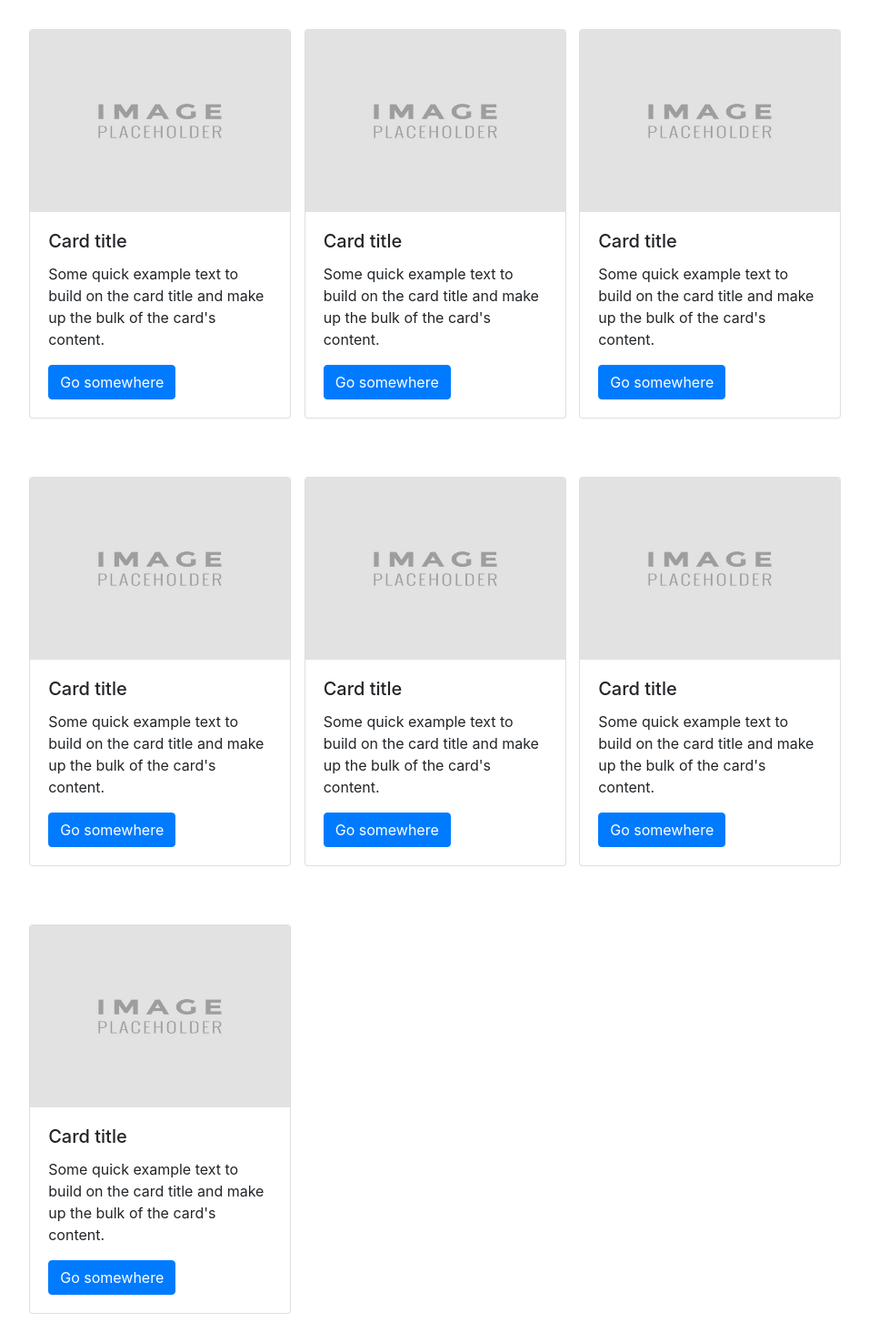
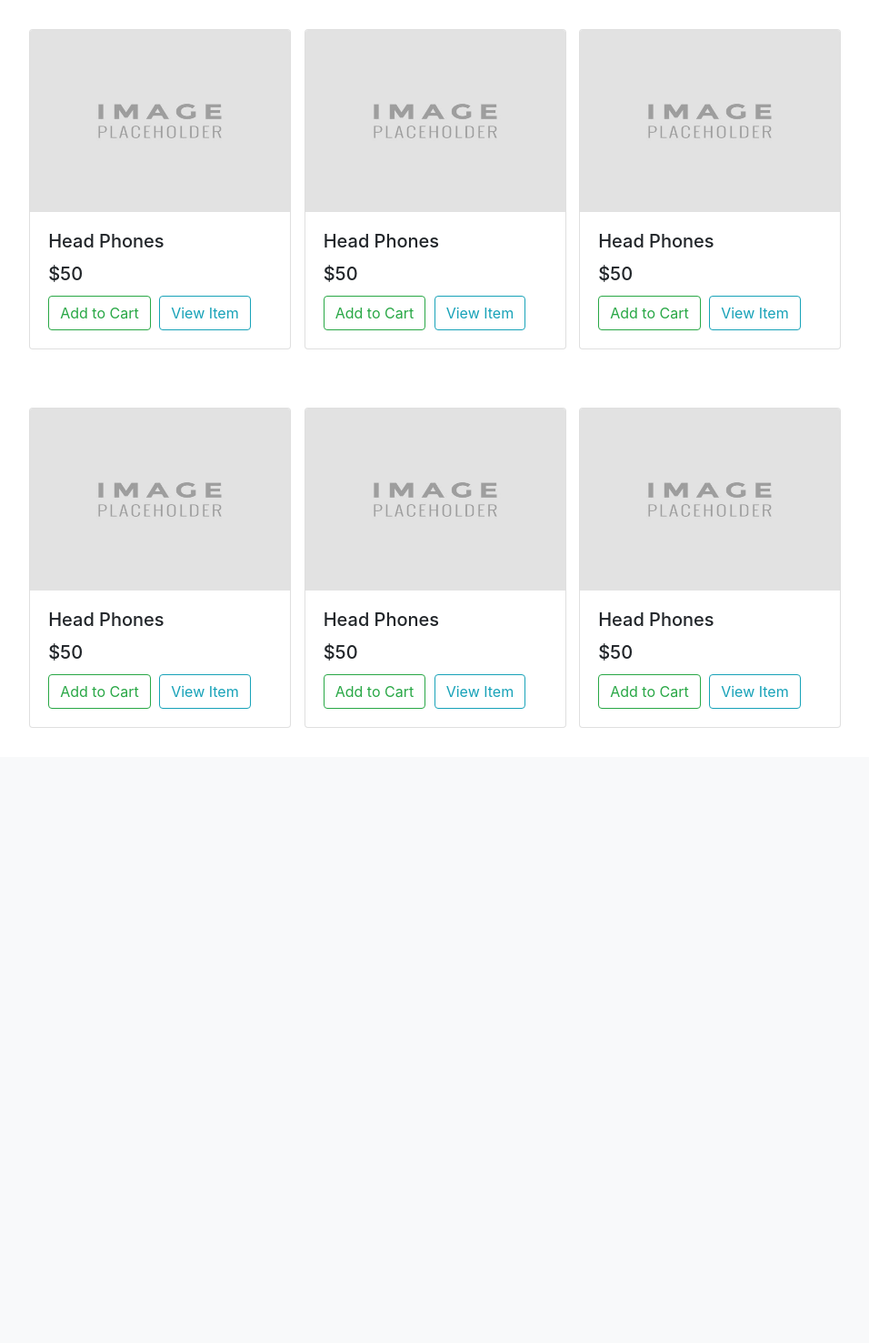
Before and after one commit to marvingreg/ECommerce, a Django app: page / in a window 1280 px wide. Shown: the part 56-1532 px from the top of the page at 91% size, without its empty margins (103-1059 px from the left). After the commit the page ends 856 px from the top, so only its background shows below. Run offline with Django 4.2, Linux system fonts and the light colour scheme.

Commit message:
Added models, cart.html, modified items.html

```diff
--- a/products/templates/index.html
+++ b/products/templates/index.html
@@ -15,8 +15,12 @@
     {%include 'navbar.html'%}
 
     <div class="col-sm-10 my-auto" style="margin: 9vw ;" >
-      {%include 'items.html'%}
+      {%block items%}
+      {%endblock%}
     </div>
+
+    {%block content%}
+    {%endblock%}
 
     <!-- Optional JavaScript -->
     <!-- jQuery first, then Popper.js, then Bootstrap JS -->
--- a/products/templates/items.html
+++ b/products/templates/items.html
@@ -1,63 +1,64 @@
+{%extends 'index.html'%}
+{%block items%}
 {%load static%}
 <div class="card" style="width: 18rem; display: inline-block; margin: 2rem 5px; ">
     <img class="card-img-top" src="{%static 'images/image-placeholder.jpg' %}" width="200px" height="200px" alt="Card image cap">
     <div class="card-body">
-      <h5 class="card-title">Card title</h5>
-      <p class="card-text">Some quick example text to build on the card title and make up the bulk of the card's content.</p>
-      <a href="#" class="btn btn-primary">Go somewhere</a>
+      <h5 class="card-title">Head Phones</h5>
+      <h5 class="card-title">$50</h5>
+        <a href="#" class="btn btn-outline-success" style="margin-right: 5px ; display: inline-block;">Add to Cart</a>
+        <a href="#" class="btn btn-outline-info" style="margin-right: 5px ; display: inline-block;">View Item</a>
     </div>
 </div>
 
 <div class="card" style="width: 18rem; display: inline-block; margin: 2rem 5px; ">
-    <img class="card-img-top" src="{%static 'images/image-placeholder.jpg'  %}" width="200px" height="200px" alt="Card image cap">
+  <img class="card-img-top" src="{%static 'images/image-placeholder.jpg' %}" width="200px" height="200px" alt="Card image cap">
   <div class="card-body">
-      <h5 class="card-title">Card title</h5>
-      <p class="card-text">Some quick example text to build on the card title and make up the bulk of the card's content.</p>
-      <a href="#" class="btn btn-primary">Go somewhere</a>
+    <h5 class="card-title">Head Phones</h5>
+    <h5 class="card-title">$50</h5>
+      <a href="#" class="btn btn-outline-success" style="margin-right: 5px ; display: inline-block;">Add to Cart</a>
+      <a href="#" class="btn btn-outline-info" style="margin-right: 5px ; display: inline-block;">View Item</a>
   </div>
 </div>
 
-<div class="card" style="width: 18rem; display: inline-block; margin: 2rem 5px;">
-    <img class="card-img-top" src="{%static 'images/image-placeholder.jpg'  %}" width="200px" height="200px" alt="Card image cap">
+<div class="card" style="width: 18rem; display: inline-block; margin: 2rem 5px; ">
+  <img class="card-img-top" src="{%static 'images/image-placeholder.jpg' %}" width="200px" height="200px" alt="Card image cap">
   <div class="card-body">
-      <h5 class="card-title">Card title</h5>
-      <p class="card-text">Some quick example text to build on the card title and make up the bulk of the card's content.</p>
-      <a href="#" class="btn btn-primary">Go somewhere</a>
+    <h5 class="card-title">Head Phones</h5>
+    <h5 class="card-title">$50</h5>
+      <a href="#" class="btn btn-outline-success" style="margin-right: 5px ; display: inline-block;">Add to Cart</a>
+      <a href="#" class="btn btn-outline-info" style="margin-right: 5px ; display: inline-block;">View Item</a>
   </div>
 </div>
 
-<div class="card" style="width: 18rem; display: inline-block; margin: 2rem 5px;">
-    <img class="card-img-top" src="{%static 'images/image-placeholder.jpg'  %}" width="200px" height="200px" alt="Card image cap">
+<div class="card" style="width: 18rem; display: inline-block; margin: 2rem 5px; ">
+  <img class="card-img-top" src="{%static 'images/image-placeholder.jpg' %}" width="200px" height="200px" alt="Card image cap">
   <div class="card-body">
-      <h5 class="card-title">Card title</h5>
-      <p class="card-text">Some quick example text to build on the card title and make up the bulk of the card's content.</p>
-      <a href="#" class="btn btn-primary">Go somewhere</a>
+    <h5 class="card-title">Head Phones</h5>
+    <h5 class="card-title">$50</h5>
+      <a href="#" class="btn btn-outline-success" style="margin-right: 5px ; display: inline-block;">Add to Cart</a>
+      <a href="#" class="btn btn-outline-info" style="margin-right: 5px ; display: inline-block;">View Item</a>
   </div>
 </div>
 
-<div class="card" style="width: 18rem; display: inline-block; margin: 2rem 5px;">
-    <img class="card-img-top" src="{%static 'images/image-placeholder.jpg'  %}" width="200px" height="200px" alt="Card image cap">
+<div class="card" style="width: 18rem; display: inline-block; margin: 2rem 5px; ">
+  <img class="card-img-top" src="{%static 'images/image-placeholder.jpg' %}" width="200px" height="200px" alt="Card image cap">
   <div class="card-body">
-      <h5 class="card-title">Card title</h5>
-      <p class="card-text">Some quick example text to build on the card title and make up the bulk of the card's content.</p>
-      <a href="#" class="btn btn-primary">Go somewhere</a>
+    <h5 class="card-title">Head Phones</h5>
+    <h5 class="card-title">$50</h5>
+      <a href="#" class="btn btn-outline-success" style="margin-right: 5px ; display: inline-block;">Add to Cart</a>
+      <a href="#" class="btn btn-outline-info" style="margin-right: 5px ; display: inline-block;">View Item</a>
   </div>
 </div>
 
-<div class="card" style="width: 18rem; display: inline-block; margin: 2rem 5px;">
-    <img class="card-img-top" src="{%static 'images/image-placeholder.jpg'  %}" width="200px" height="200px" alt="Card image cap">
+<div class="card" style="width: 18rem; display: inline-block; margin: 2rem 5px; ">
+  <img class="card-img-top" src="{%static 'images/image-placeholder.jpg' %}" width="200px" height="200px" alt="Card image cap">
   <div class="card-body">
-      <h5 class="card-title">Card title</h5>
-      <p class="card-text">Some quick example text to build on the card title and make up the bulk of the card's content.</p>
-      <a href="#" class="btn btn-primary">Go somewhere</a>
+    <h5 class="card-title">Head Phones</h5>
+    <h5 class="card-title">$50</h5>
+      <a href="#" class="btn btn-outline-success" style="margin-right: 5px ; display: inline-block;">Add to Cart</a>
+      <a href="#" class="btn btn-outline-info" style="margin-right: 5px ; display: inline-block;">View Item</a>
   </div>
 </div>
 
-<div class="card" style="width: 18rem; display: inline-block; margin: 2rem 5px;">
-    <img class="card-img-top" src="{%static 'images/image-placeholder.jpg'  %}" width="200px" height="200px" alt="Card image cap">
-    <div class="card-body">
-      <h5 class="card-title">Card title</h5>
-      <p class="card-text">Some quick example text to build on the card title and make up the bulk of the card's content.</p>
-      <a href="#" class="btn btn-primary">Go somewhere</a>
-    </div>
-</div>
+{%endblock%}
--- a/products/templates/navbar.html
+++ b/products/templates/navbar.html
@@ -16,7 +16,7 @@
           <a class="nav-link" href="#">Log In</a>
         </li>
         <li class="nav-item active">
-            <a class="nav-link" href="#"><i class="fa-solid fa-cart-shopping"></i></a>
+            <a class="nav-link" href="{%url 'cart'%}"><i class="fa-solid fa-cart-shopping"></i></a>
           </li>
       </ul>
     </div>
--- a/products/urls.py
+++ b/products/urls.py
@@ -4,4 +4,5 @@ from . import views
 
 urlpatterns = [
     path('', views.index, name='home'),
+    path('view_cart', views.cart, name='cart'),
 ]
--- a/products/views.py
+++ b/products/views.py
@@ -5,4 +5,8 @@ from django.http import HttpResponse
 # Create your views here.
 
 def index(request):
-    return render(request,'index.html',{})
+    return render(request,'items.html',{})
+
+
+def cart(request):
+    return render(request,'cart.html',{})
```
Also changed, not shown: products/templates/cart.html (added, +9 -0 lines), products/models.py (line endings or trailing spaces). Lines whose indentation alone changed are shown as unchanged.
